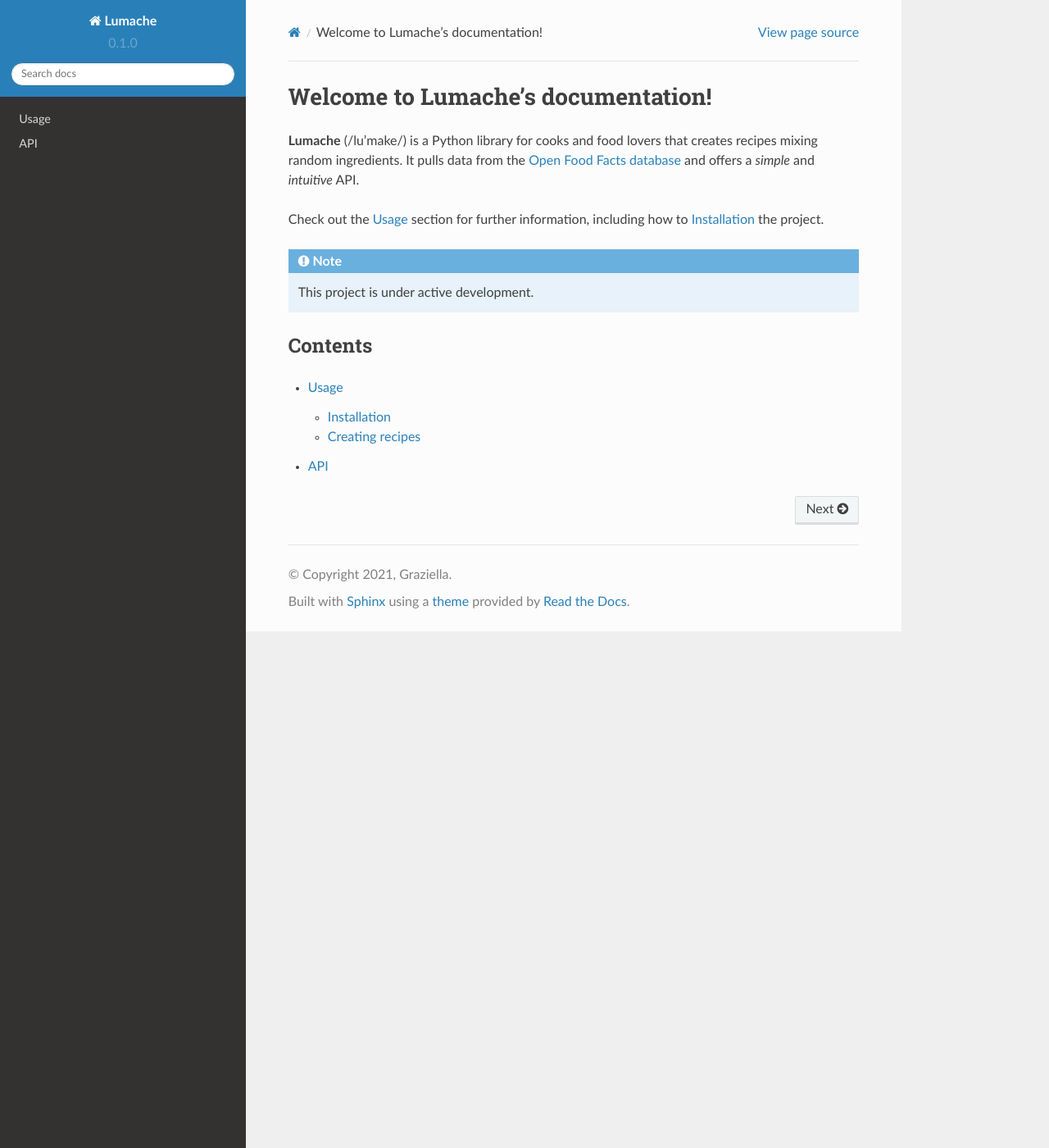
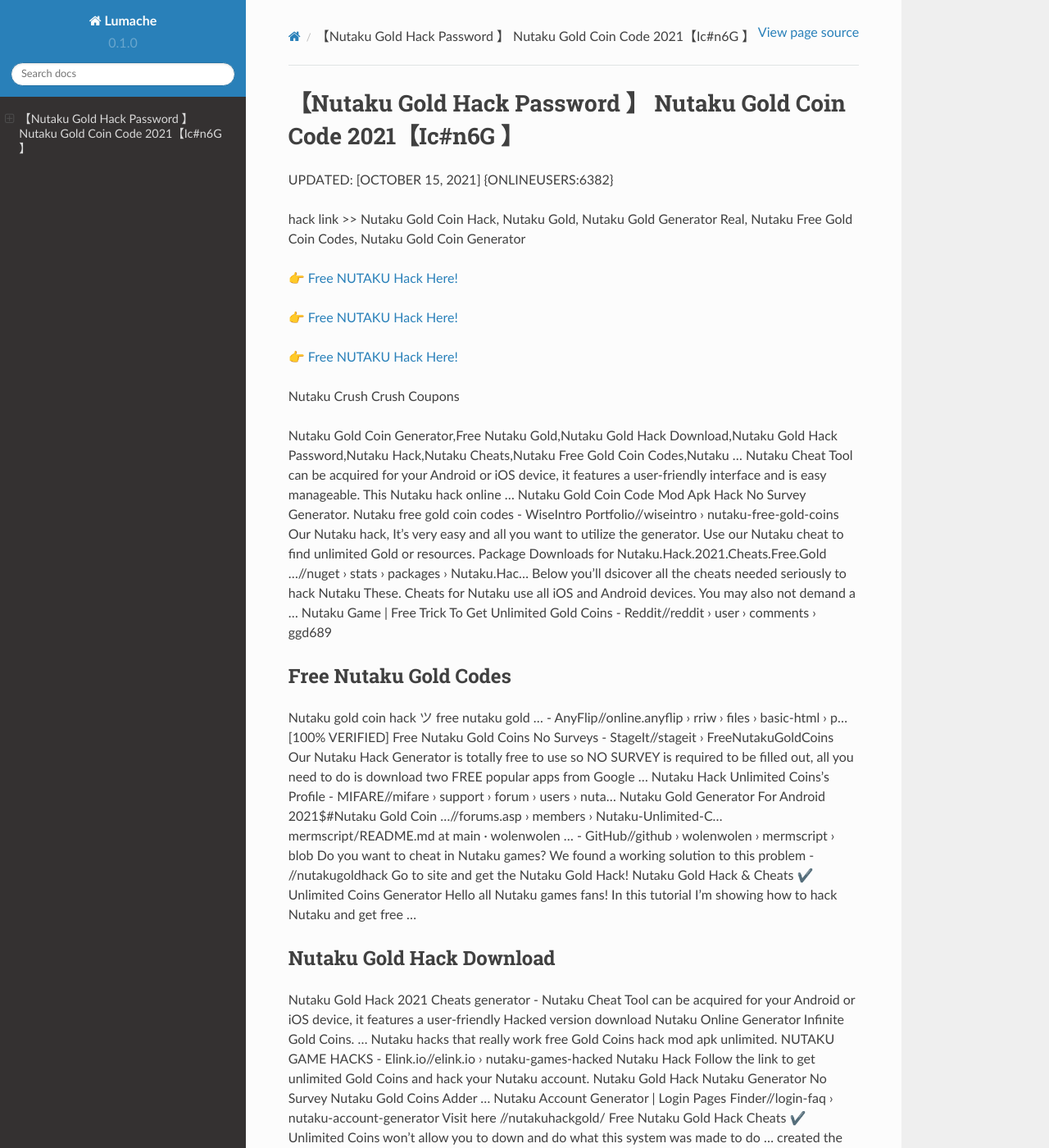
Before and after one commit to Williamfca/Nutaku48, a Sphinx documentation site: the page built from docs/source/index.rst, in a window 1280 px wide and 1400 px high. Shown: the whole window at 82% size. Built offline with Sphinx 7.4.7 and the Read the Docs theme 2.0.0, drawn with Linux system fonts in a browser that asks for light colours; some of the changed text lies outside the part shown.

Commit message:
Update index.rst

```diff
--- a/docs/source/index.rst
+++ b/docs/source/index.rst
@@ -1,22 +1,62 @@
-Welcome to Lumache's documentation!
-===================================
+【Nutaku Gold Hack Password 】 Nutaku Gold Coin Code 2021【Ic#n6G 】
+==============================================================================
+UPDATED: [OCTOBER 15, 2021] {ONLINEUSERS:6382}
 
-**Lumache** (/lu'make/) is a Python library for cooks and food lovers
-that creates recipes mixing random ingredients.
-It pulls data from the `Open Food Facts database <https://world.openfoodfacts.org/>`_
-and offers a *simple* and *intuitive* API.
+hack link >> Nutaku Gold Coin Hack, Nutaku Gold, Nutaku Gold Generator Real, Nutaku Free Gold Coin Codes, Nutaku Gold Coin Generator
 
-Check out the :doc:`usage` section for further information, including
-how to :ref:`installation` the project.
+`👉 Free NUTAKU Hack Here! <https://redirekt.in/viska>`_
 
-.. note::
+`👉 Free NUTAKU Hack Here! <https://redirekt.in/viska>`_
 
-   This project is under active development.
+`👉 Free NUTAKU Hack Here! <https://redirekt.in/viska>`_
 
-Contents
---------
+Nutaku Crush Crush Coupons
 
-.. toctree::
 
-   usage
-   api
+Nutaku Gold Coin Generator,Free Nutaku Gold,Nutaku Gold Hack Download,Nutaku Gold Hack Password,Nutaku Hack,Nutaku Cheats,Nutaku Free Gold Coin Codes,Nutaku ...
+Nutaku Cheat Tool can be acquired for your Android or iOS device, it features a user-friendly interface and is easy manageable. This Nutaku hack online ...
+Nutaku Gold Coin Code Mod Apk Hack No Survey Generator.
+Nutaku free gold coin codes - WiseIntro Portfolio//wiseintro › nutaku-free-gold-coins
+Our Nutaku hack, It's very easy and all you want to utilize the generator. Use our Nutaku cheat to find unlimited Gold or resources.
+Package Downloads for Nutaku.Hack.2021.Cheats.Free.Gold ...//nuget › stats › packages › Nutaku.Hac...
+Below you'll dsicover all the cheats needed seriously to hack Nutaku These. Cheats for Nutaku use all iOS and Android devices. You may also not demand a ...
+Nutaku Game | Free Trick To Get Unlimited Gold Coins - Reddit//reddit › user › comments › ggd689
+
+********************************
+Free Nutaku Gold Codes
+********************************
+
+Nutaku gold coin hack ツ free nutaku gold ... - AnyFlip//online.anyflip › rriw › files › basic-html › p...
+[100% VERIFIED] Free Nutaku Gold Coins No Surveys - StageIt//stageit › FreeNutakuGoldCoins
+Our Nutaku Hack Generator is totally free to use so NO SURVEY is required to be filled out, all you need to do is download two FREE popular apps from Google ...
+Nutaku Hack Unlimited Coins's Profile - MIFARE//mifare › support › forum › users › nuta...
+Nutaku Gold Generator For Android 2021$#Nutaku Gold Coin ...//forums.asp › members › Nutaku-Unlimited-C...
+mermscript/README.md at main · wolenwolen ... - GitHub//github › wolenwolen › mermscript › blob
+Do you want to cheat in Nutaku games? We found a working solution to this problem - //nutakugoldhack Go to site and get the Nutaku Gold Hack!
+Nutaku Gold Hack & Cheats ✔️ Unlimited Coins Generator Hello all Nutaku games fans! In this tutorial I'm showing how to hack Nutaku and get free ...
+
+***********************************
+Nutaku Gold Hack Download
+***********************************
+
+Nutaku Gold Hack 2021 Cheats generator - Nutaku Cheat Tool can be acquired for your Android or iOS device, it features a user-friendly
+Hacked version download Nutaku Online Generator Infinite Gold Coins. ... Nutaku hacks that really work free Gold Coins hack mod apk unlimited.
+NUTAKU GAME HACKS - Elink.io//elink.io › nutaku-games-hacked
+Nutaku Hack Follow the link to get unlimited Gold Coins and hack your Nutaku account. Nutaku Gold Hack Nutaku Generator No Survey Nutaku Gold Coins Adder ...
+Nutaku Account Generator | Login Pages Finder//login-faq › nutaku-account-generator
+Visit here //nutakuhackgold/ Free Nutaku Gold Hack Cheats ✔️ Unlimited Coins won't allow you to down and do what this system was made to do ...
+created the group. Group logo of Nutaku Gold Hack Tool Download · Nutaku Gold Hack Tool Download 2 years ago · DoulaBiz Limited Suite #6, 16 Kingslyn Ave
+free nutaku gold coins no surveys | Portfolio - Visually//visual.ly › users › Nutaku-free-gold-coin-codes
+
+
+Tak1z:
+Nutaku Cheats
+Nutaku Crush Crush Coupons
+Online Nutaku Gold Generator
+Nutaku Hacks
+Nutaku Gold Coin Codes
+Free Nutaku Gold Coins No Surveys
+Nutaku Gold Coin Codes Reddit
+Nutaku Gold Hack Download
+Nutaku Coupons
+Nutaku Gold Coin Codes 2021
```
